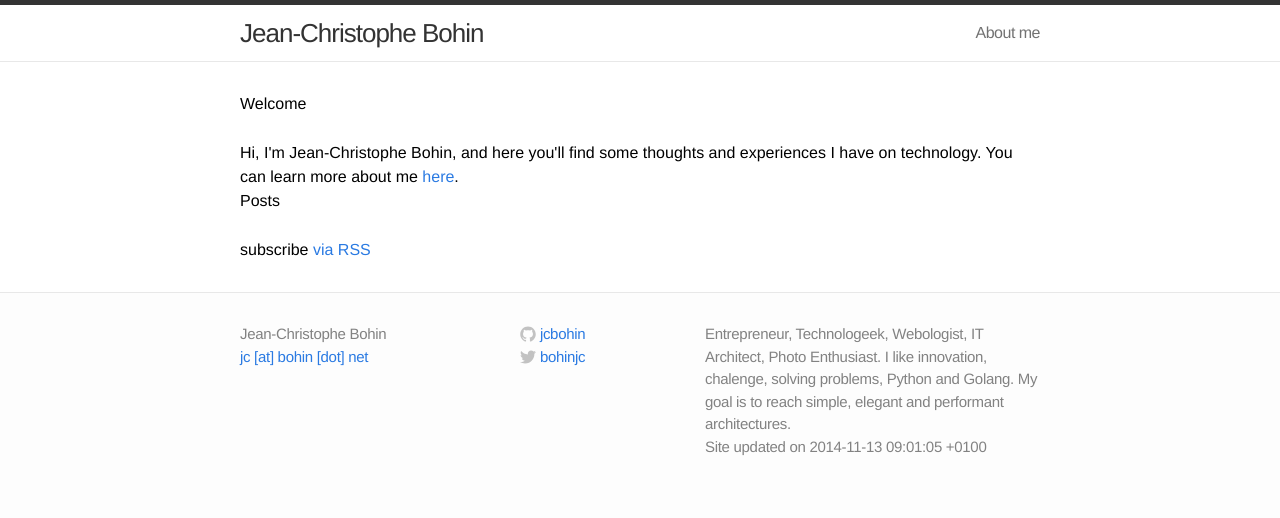
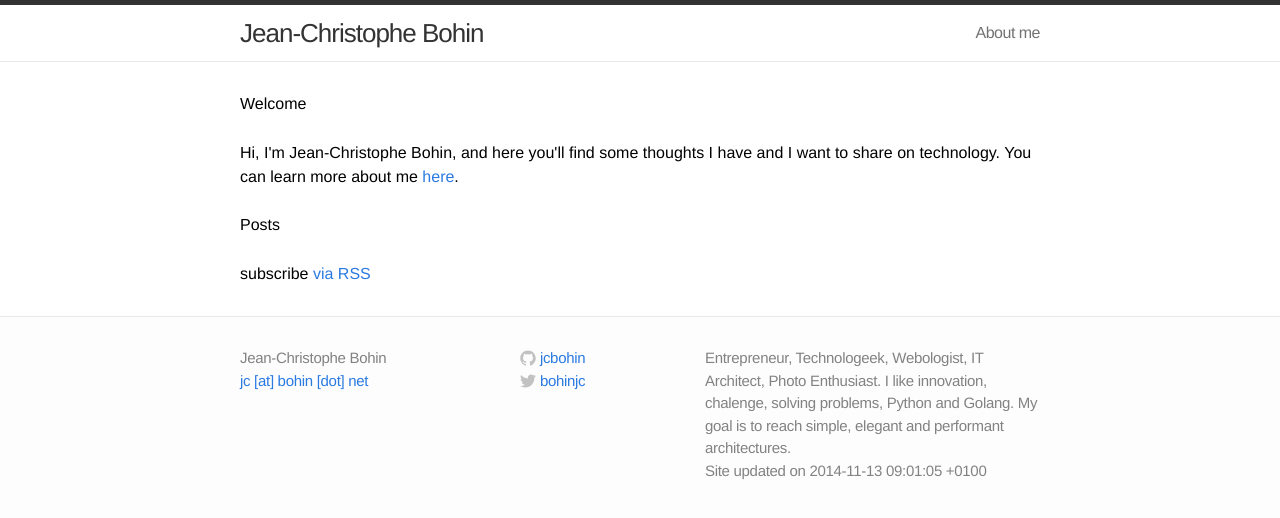
Before and after one commit to jcbohin/jcbohin.github.io, a Jekyll site: the page built from index.html, in a window 1280 px wide. Shown: the top 518 px of the page. Built offline with Jekyll 4.4.1, drawn with Linux system fonts in a browser that asks for light colours.

Commit message:
Updated index

```diff
--- a/index.html
+++ b/index.html
@@ -5,8 +5,9 @@ layout: default
 <div class="home">
 
   <h1>Welcome</h1>
-  Hi, I'm Jean-Christophe Bohin, and here you'll find some thoughts and experiences I have on technology.
-  You can learn more about me <a href="/about/">here</a>.
+  <p>Hi, I'm Jean-Christophe Bohin, and here you'll find some thoughts I have and I want to share on technology.
+  You can learn more about me <a href="/about/">here</a>.</p>
+  <br/>
 
   <h1>Posts</h1>
 
```
